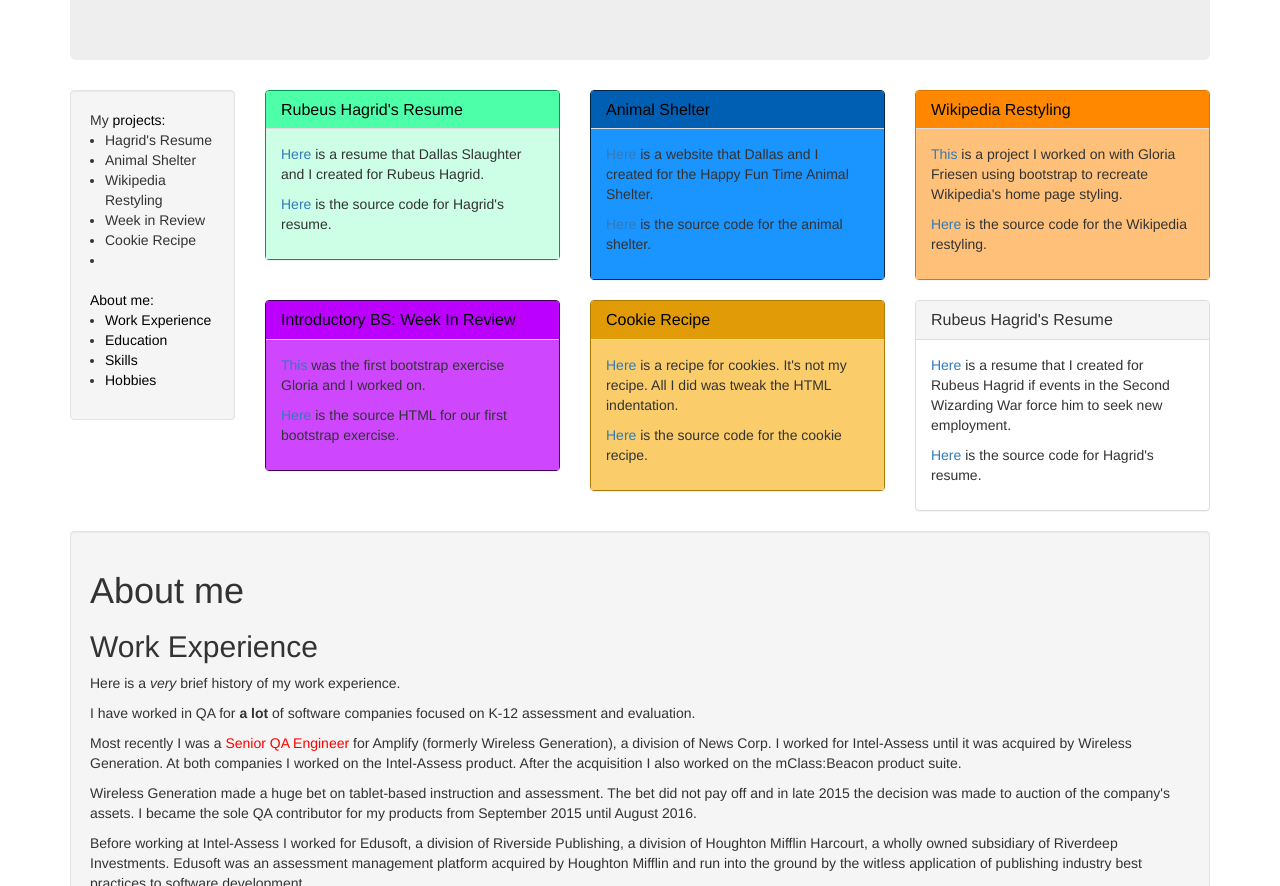
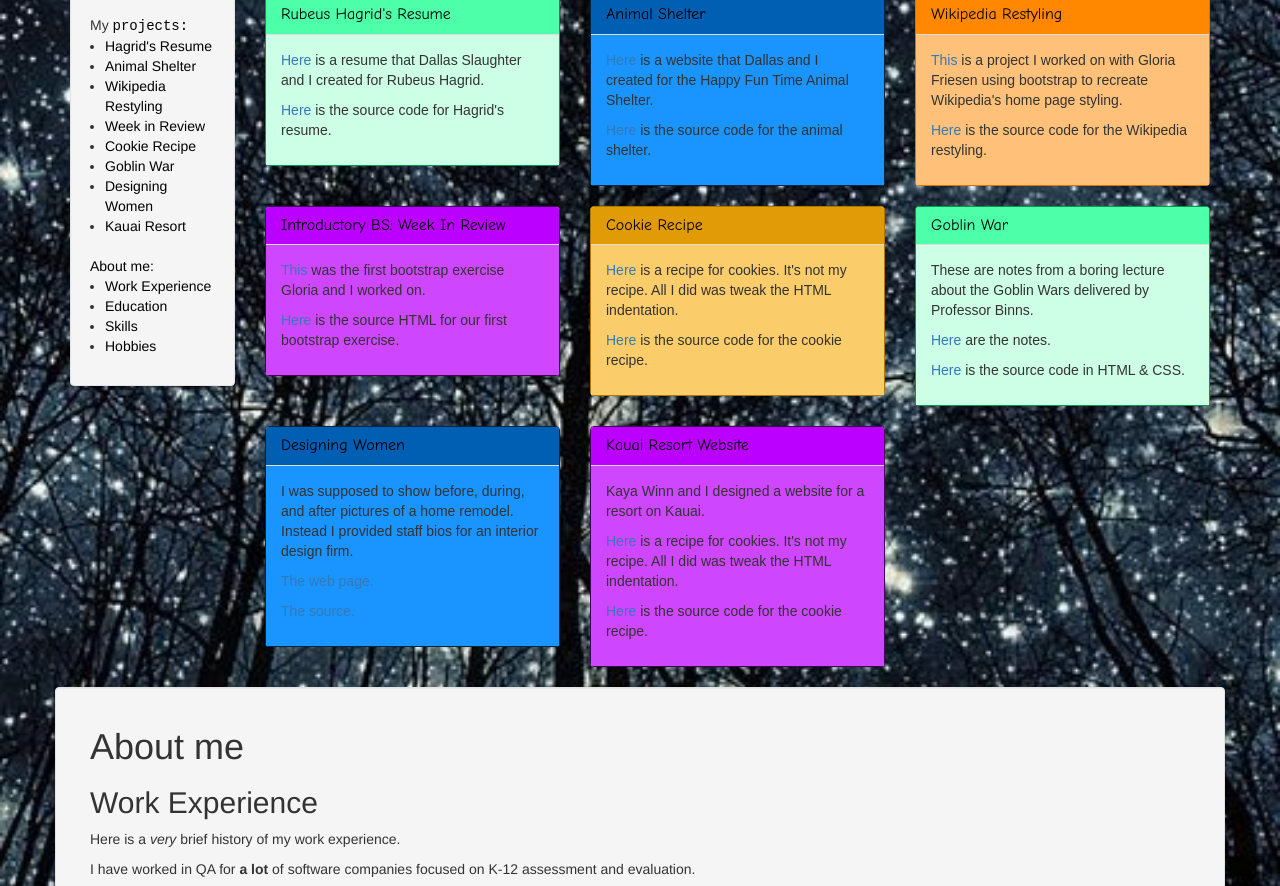
Before and after one commit to nathanielimeyer/portfolio, a plain HTML site: page index.html in a window 1280 px wide. Shown: the part 250-1136 px from the top of the page. Drawn offline with Linux system fonts and the light colour scheme.

Commit message:
Straighten out bottom rows and columns, rescope well

```diff
--- a/css/styles.css
+++ b/css/styles.css
@@ -1,12 +1,24 @@
-/*body {
-  background-image: url("../img/nathaniel.jpg");
+body {
+  background-image: url("../img/starsBackground.jpg");
   background-size: cover;
   background-repeat: no-repeat;
   height: 100%;
-}*/
+}
 
 img {
   float: left;
+}
+
+ol {
+  list-style: upper-roman;
+}
+
+.panel {
+  font-family: "Comic Sans MS", "Comic Sans", cursive;
+}
+
+.panel-body {
+  font-family: sans-serif;
 }
 
 .panel-mint {
@@ -99,6 +111,14 @@ img {
   list-style-type: disc;
 }
 
+.jumbotron img {
+  margin-right: 10px;
+}
+
+.jumbotron h1 {
+  font-size: 40px;
+}
+
 .contextByParent {
   color: red;
 }
@@ -110,7 +130,12 @@ img {
 
 li .contextByParent {
   color: #000;
+  font-family: monospace;
+}
 
+.well p .contextByParent {
+  font-family: "Comic Sans MS", "Comic Sans", cursive;
+  color: #111;
 }
 
 a:hover, a:visited {
--- a/index.html
+++ b/index.html
@@ -19,12 +19,14 @@
             <ul>
               <li>My <span class="contextByParent">projects:</span></li>
               <ul>
-                <li>Hagrid's Resume</li>
-                <li>Animal Shelter</li>
-                <li>Wikipedia Restyling</li>
-                <li>Week in Review</li>
-                <li>Cookie Recipe</li>
-                <li></li>
+                <li><a href="#hagrid">Hagrid's Resume</a></li>
+                <li><a href="#shelter">Animal Shelter</a></li>
+                <li><a href="#wikipedia">Wikipedia Restyling</a></li>
+                <li><a href="#weekinreview">Week in Review</a></li>
+                <li><a href="#cookies">Cookie Recipe</a></li>
+                <li><a href="#goblinwar">Goblin War</a></li>
+                <li><a href="#remodel">Designing Women</a></li>
+                <li><a href="#resort">Kauai Resort</a></li>
               </ul>
               <br>
               <li><a href="#aboutMe">About me:</a></li>
@@ -42,7 +44,7 @@
             <div class="col-md-4 col-sm-6">
               <div class="panel panel-default panel-mint">
                 <div class="panel-heading">
-                  <h2 class="panel-title">Rubeus Hagrid's Resume</h2>
+                  <h2 class="panel-title" id="hagrid">Rubeus Hagrid's Resume</h2>
                 </div>
                 <div class="panel-body">
                   <p><a href="https://nathanielimeyer.github.io/resume-website/">Here</a> is a resume that Dallas Slaughter and I created for Rubeus Hagrid.</p>
@@ -53,7 +55,7 @@
             <div class="col-md-4 col-sm-6">
               <div class="panel panel-default panel-bleuets">
                 <div class="panel-heading">
-                  <h2 class="panel-title">Animal Shelter</h2>
+                  <h2 class="panel-title" id="shelter">Animal Shelter</h2>
                 </div>
                 <div class="panel-body">
                   <p><a href="https://nathanielimeyer.github.io/animal-shelter/">Here</a> is a website that Dallas and I created for the Happy Fun Time Animal Shelter.</p>
@@ -64,7 +66,7 @@
             <div class="col-md-4 col-sm-6">
               <div class="panel panel-default panel-tangerine">
                 <div class="panel-heading">
-                  <h2 class="panel-title">Wikipedia Restyling</h2>
+                  <h2 class="panel-title" id="wikipedia">Wikipedia Restyling</h2>
                 </div>
                 <div class="panel-body">
                   <p><a href="https://nathanielimeyer.github.io/wikipedia-recreation/">This</a> is a project I worked on with Gloria Friesen using bootstrap to recreate Wikipedia's home page styling.</p>
@@ -77,7 +79,7 @@
             <div class="col-md-4 col-sm-6">
               <div class="panel panel-default panel-aubergine">
                 <div class="panel-heading">
-                  <h2 class="panel-title">Introductory BS: Week In Review</h2>
+                  <h2 class="panel-title" id="weekinreview">Introductory BS: Week In Review</h2>
                 </div>
                 <div class="panel-body">
                   <p><a href="https://nathanielimeyer.github.io/week-in-review/">This</a> was the first bootstrap exercise Gloria and I worked on.</p>
@@ -88,7 +90,7 @@
             <div class="col-md-4 col-sm-6">
               <div class="panel panel-default panel-cookies">
                 <div class="panel-heading">
-                  <h2 class="panel-title">Cookie Recipe</h2>
+                  <h2 class="panel-title" id="cookies">Cookie Recipe</h2>
                 </div>
                 <div class="panel-body">
                   <p><a href="https://nathanielimeyer.github.io/cookie-recipe/">Here</a> is a recipe for cookies. It's not my recipe. All I did was tweak the HTML indentation.</p>
@@ -97,22 +99,48 @@
               </div>
             </div>
             <div class="col-md-4 col-sm-6">
-              <div class="panel panel-default">
+              <div class="panel panel-default panel-mint">
                 <div class="panel-heading">
-                  <h2 class="panel-title">Rubeus Hagrid's Resume</h2>
+                  <h2 class="panel-title" id="goblinwar">Goblin War</h2>
                 </div>
                 <div class="panel-body">
-                  <p><a href="https://nathanielimeyer.github.io/resume-website/">Here</a> is a resume that I created for Rubeus Hagrid if events in the Second Wizarding War force him to seek new employment.</p>
-                  <p><a href="https://github.com/nathanielimeyer/resume-website">Here</a> is the source code for Hagrid's resume.</p>
+                  <p>These are notes from a boring lecture about the Goblin Wars delivered by Professor Binns.</p>
+                  <p><a href="https://nathanielimeyer.github.io/boring-lecture/">Here</a> are the notes.</p>
+                  <p><a href="https://github.com/nathanielimeyer/boring-lecture">Here</a> is the source code in HTML & CSS.</p>
+                </div>
+              </div>
+            </div>
+          </div>
+          <div class="row">
+            <div class="col-md-4 col-sm-6">
+              <div class="panel panel-default panel-bleuets">
+                <div class="panel-heading">
+                  <h2 class="panel-title" id="remodel">Designing Women</h2>
+                </div>
+                <div class="panel-body">
+                  <p>I was supposed to show before, during, and after pictures of a home remodel. Instead I provided staff bios for an interior design firm.</p>
+                  <p><a href="https://nathanielimeyer.github.io/remodel/">The web page.</a></p>
+                  <p><a href="https://github.com/nathanielimeyer/week-in-review">The source.</a></p>
+                </div>
+              </div>
+            </div>
+            <div class="col-md-4 col-sm-6">
+              <div class="panel panel-default panel-aubergine">
+                <div class="panel-heading">
+                  <h2 class="panel-title" id="resort">Kauai Resort Website</h2>
+                </div>
+                <div class="panel-body">
+                  <p>Kaya Winn and I designed a website for a resort on Kauai. </p>
+                  <p><a href="https://nathanielimeyer.github.io/resort/">Here</a> is a recipe for cookies. It's not my recipe. All I did was tweak the HTML indentation.</p>
+                  <p><a href="https://github.com/nathanielimeyer/resort">Here</a> is the source code for the cookie recipe.</p>
                 </div>
               </div>
             </div>
           </div>
         </div>
       </div>
-      <div class="row">
+      <div class="row well">
         <div class="col-xs-12">
-          <div class="well">
           <h1 id="aboutMe">About me</h1>
           <h2 id="workExperience">Work Experience</h2>
           <p>Here is a <em>very</em> brief history of my work experience.</p>
@@ -125,7 +153,11 @@
           <p>Prior to coming to Epicodus my recent attempts at education have been fitful and abortive.</p>
           <p>In 1992 I matriculated at Tufts University. I had been accepted to the college of engineering but unfortunately I got scared that I was typecasting myself and transfered to the college of Liberal Arts. I really wish I had completed an engineering degree, but there is no sense grieving over the past.</p>
           <p>Lorem ipsum dolor sit amet, consectetur adipisicing elit, sed do eiusmod tempor incididunt ut labore et dolore magna aliqua. Ut enim ad minim veniam, quis nostrud exercitation ullamco laboris nisi ut aliquip ex ea commodo consequat. Duis aute irure dolor in reprehenderit in voluptate velit esse cillum dolore eu fugiat nulla pariatur. Excepteur sint occaecat cupidatat non proident, sunt in culpa qui officia deserunt mollit anim id est laborum.</p>
+        </div>
+        <div class="col-sm-6">
           <h2 id="skills">Skills</h2>
+        </div>
+        <div class="col-sm-6">
           <h2 id="hobbies">Hobbies</h2>
           <ol>
             <li>Gardening</li>
@@ -134,7 +166,7 @@
           </ol>
         </div>
       </div>
-      </div>
+      <p>Copyright (c) 2017 Nathaniel Meyer; All Rights Reserved</p>
     </div>
   </body>
 </html>
```
Also changed, not shown: img/starsBackground.jpg (added). Lines whose indentation alone changed are shown as unchanged.
